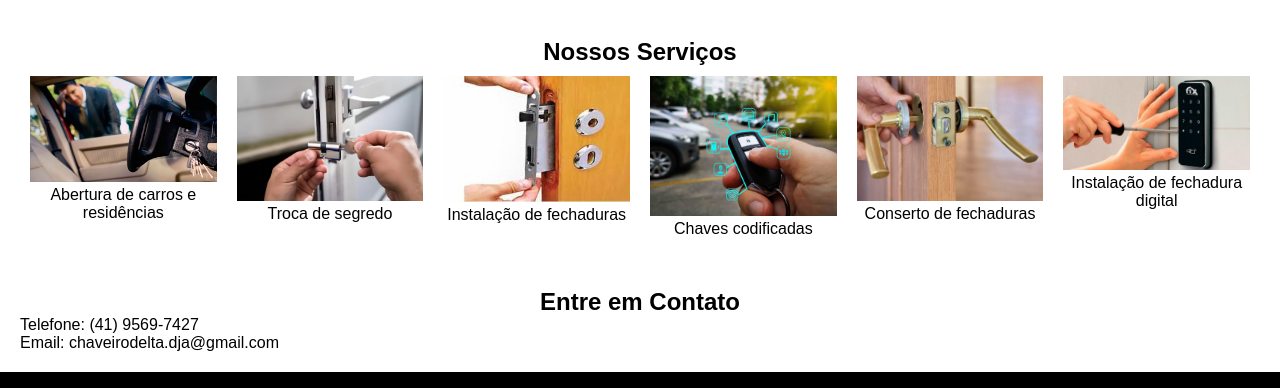
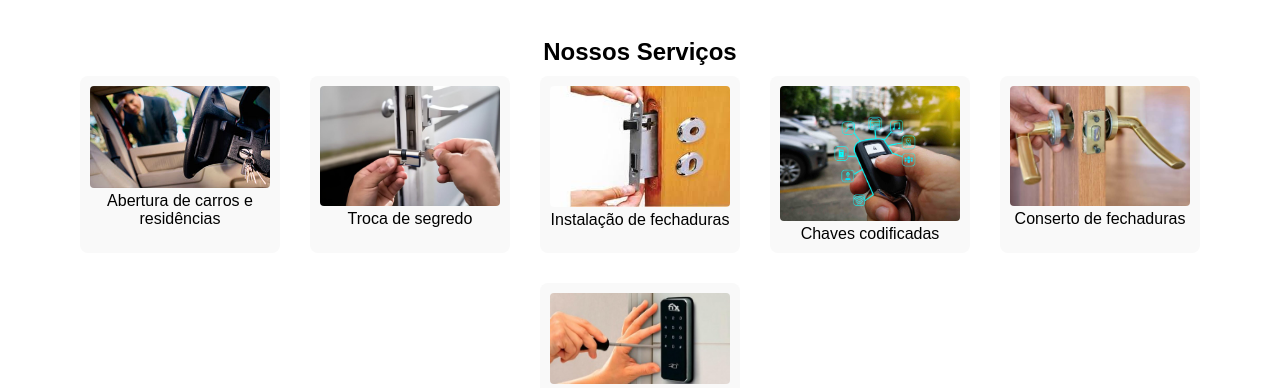
Before and after one commit to pedringalaseca/delta-chaveiro-24hrs, a plain HTML site: page index.html in a window 1280 px wide. Shown: the part 399-787 px from the top of the page. Drawn offline with Linux system fonts and the light colour scheme.

Commit message:
Update styles.css

```diff
--- a/styles.css
+++ b/styles.css
@@ -58,19 +58,25 @@ section h2 {
     display: flex;
     flex-wrap: wrap;
     justify-content: center;
+    gap: 10px; /* Adicionando espaço entre os itens */
 }
 
 .service {
-    flex: 1;
+    flex: 1 1 200px; /* Garantindo que os itens tenham pelo menos 200px de largura e possam crescer */
     max-width: 200px;
     margin: 10px;
     cursor: pointer;
     text-align: center;
+    padding: 10px;
+    background-color: #f9f9f9; /* Fundo para destacar os itens */
+    border-radius: 8px;
 }
 
 .service img {
     width: 100%;
     height: auto;
+    object-fit: cover;
+    border-radius: 4px; /* Bordas arredondadas para as imagens */
 }
 
 footer {
@@ -116,7 +122,7 @@ footer {
     }
 
     .service {
+        flex: 1 1 100%; /* Faz com que os itens ocupem toda a largura disponível em telas menores */
         max-width: 100%;
-        margin: 5px 0;
     }
 }
```
